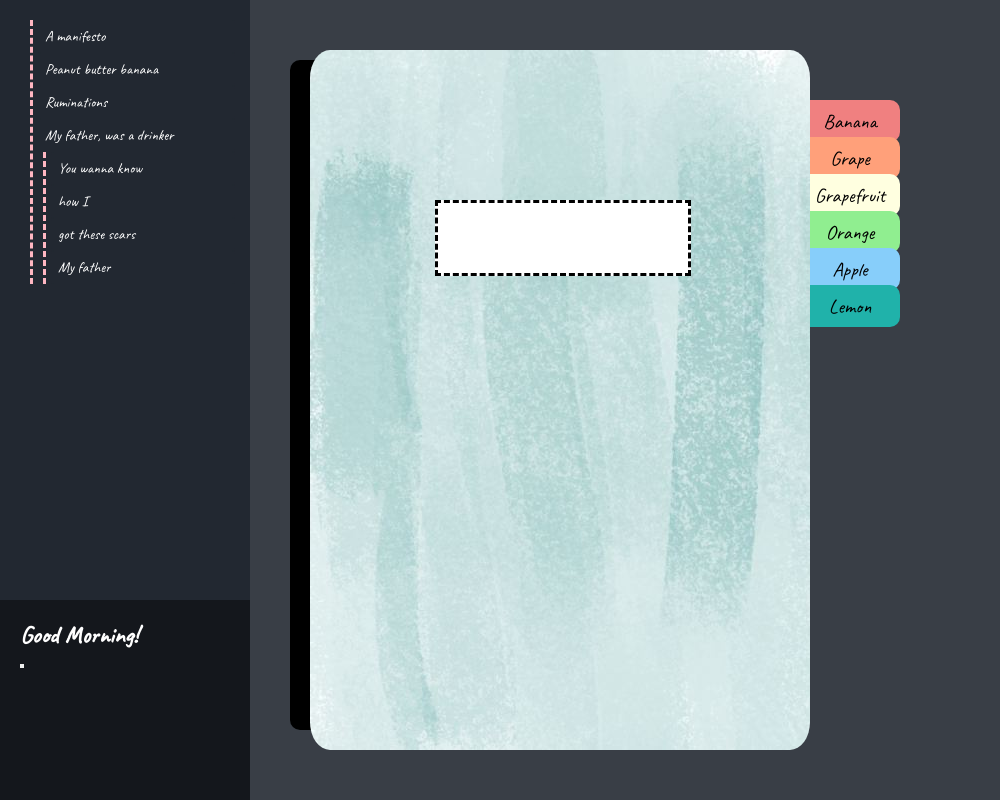
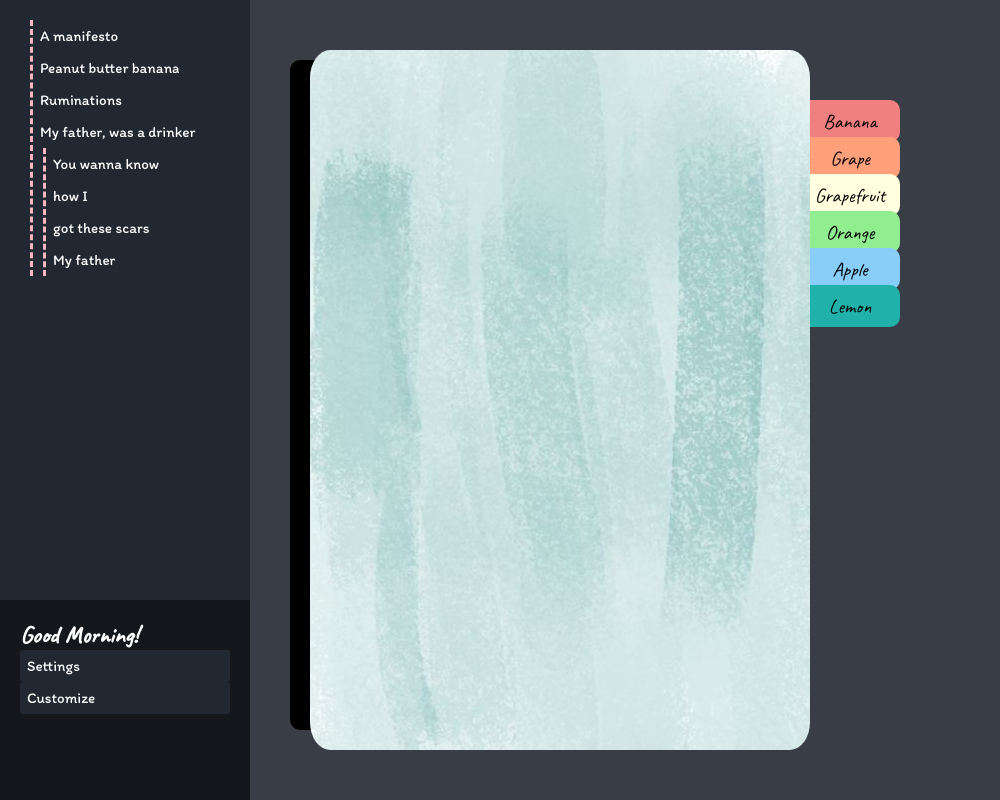
Before and after one commit to cheezytaco101/Noted, an Electron app: page src/index.html in a window 1000 px wide. Both pictures are taken after a click on the button "Banana". Drawn offline with Linux system fonts and the light colour scheme.

Commit message:
Finaly got the courage to touch js, even if its only a little

```diff
--- /dev/null
+++ b/src/JS/NoteBook.js
@@ -0,0 +1,11 @@
+//Swap notebook pages and notbook
+
+
+function $ (id) {
+     return document.getElementById(id);
+}
+
+
+function tabClick()  {
+    $('noteBook-cover').innerHTML = "";
+}
--- a/src/index.css
+++ b/src/index.css
@@ -12,6 +12,11 @@
 @font-face {
   font-family: "Caveat";
   src: url('Fonts/Caveat/Caveat-Regular.ttf');
+}
+
+@font-face {
+  font-family: "Itim";
+  src: url('Fonts/Itim/Itim-Regular.ttf');
 }
 
 
@@ -96,6 +101,7 @@ body {
 #sidebar-container {
   border-left: lightpink dashed;
   margin-left: 10px;
+  margin-right: 5px;
 }
 
 #sidebar-button {
@@ -105,9 +111,9 @@ body {
   border: none;
   color: white;
   border-radius: 3px;
-  margin-left: 5px;
+  margin-left: 0px;
   text-align: left;
-  font-family: "Caveat";
+  font-family: "Itim";
   font-size: 15px;
 }
 
--- a/src/index.html
+++ b/src/index.html
@@ -4,6 +4,7 @@
     <meta charset="UTF-8">
     <title>Noted!</title>
     <link rel="stylesheet" href="index.css">
+    <script src="JS/NoteBook.js"></script>
   </head>
   <body style="display: flex; flex-direction: row;">
     <div id="sidebar">
@@ -23,13 +24,14 @@
       </div>
       <div id="sidebar-nav">
         <h2 id="sidebar-welcome">Good Morning!</h3>
-        <button></button>
+        <button id="sidebar-button">Settings</button>
+        <button id="sidebar-button">Customize</button>
       </div>
     </div>
     <div id="noteBook">
       <div id ="noteBook-rim"></div>
       <div id="noteBook-tabContainer">
-        <input type="button" id="noteBook-tab" value="Banana"/>
+        <input type="button" onclick="tabClick()" id="noteBook-tab" value="Banana"/>
         <input type="button" id="noteBook-tab" value="Grape" style="background-color: lightsalmon;"/>
         <input type="button" id="noteBook-tab" value="Grapefruit" style="background-color: lightyellow;"/>
         <input type="button" id="noteBook-tab" value="Orange" style="background-color: lightgreen;"/>
```
Also changed, not shown: src/Fonts/Itim/Itim-Regular.ttf (added).
